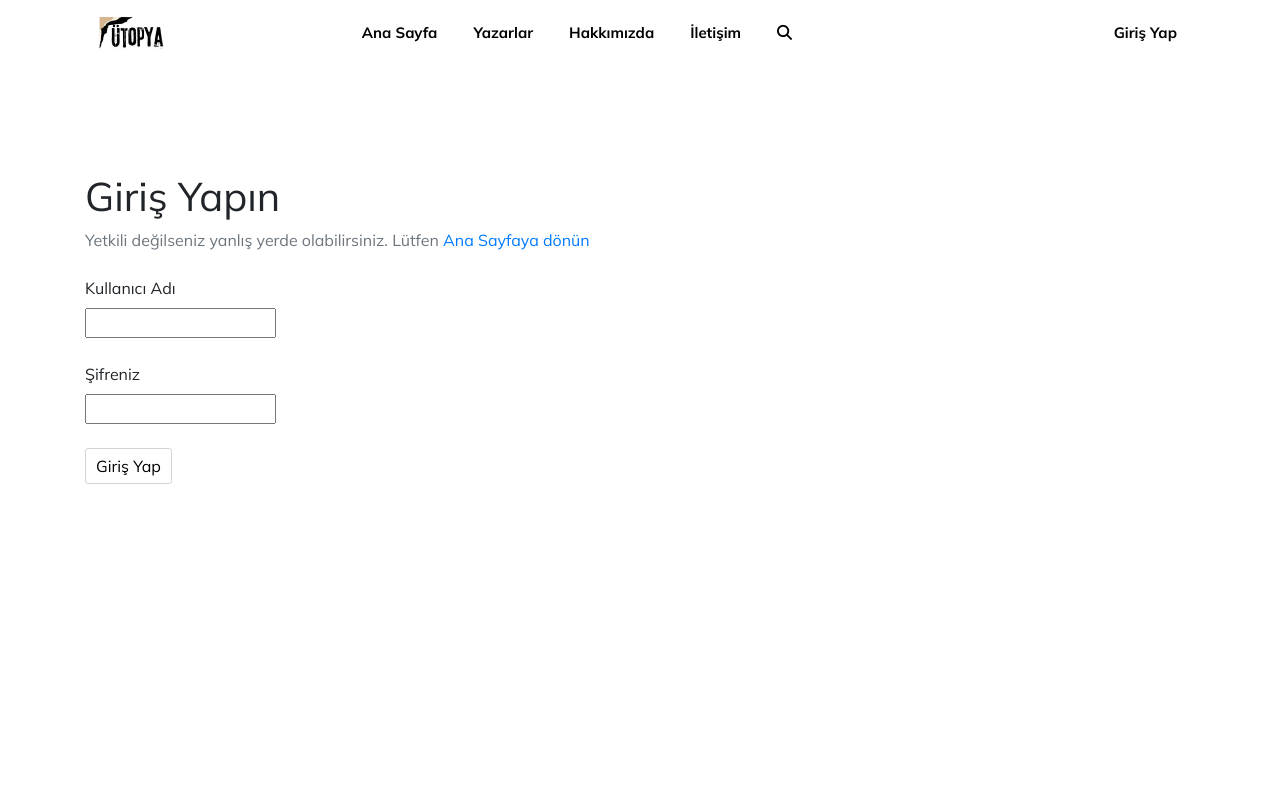
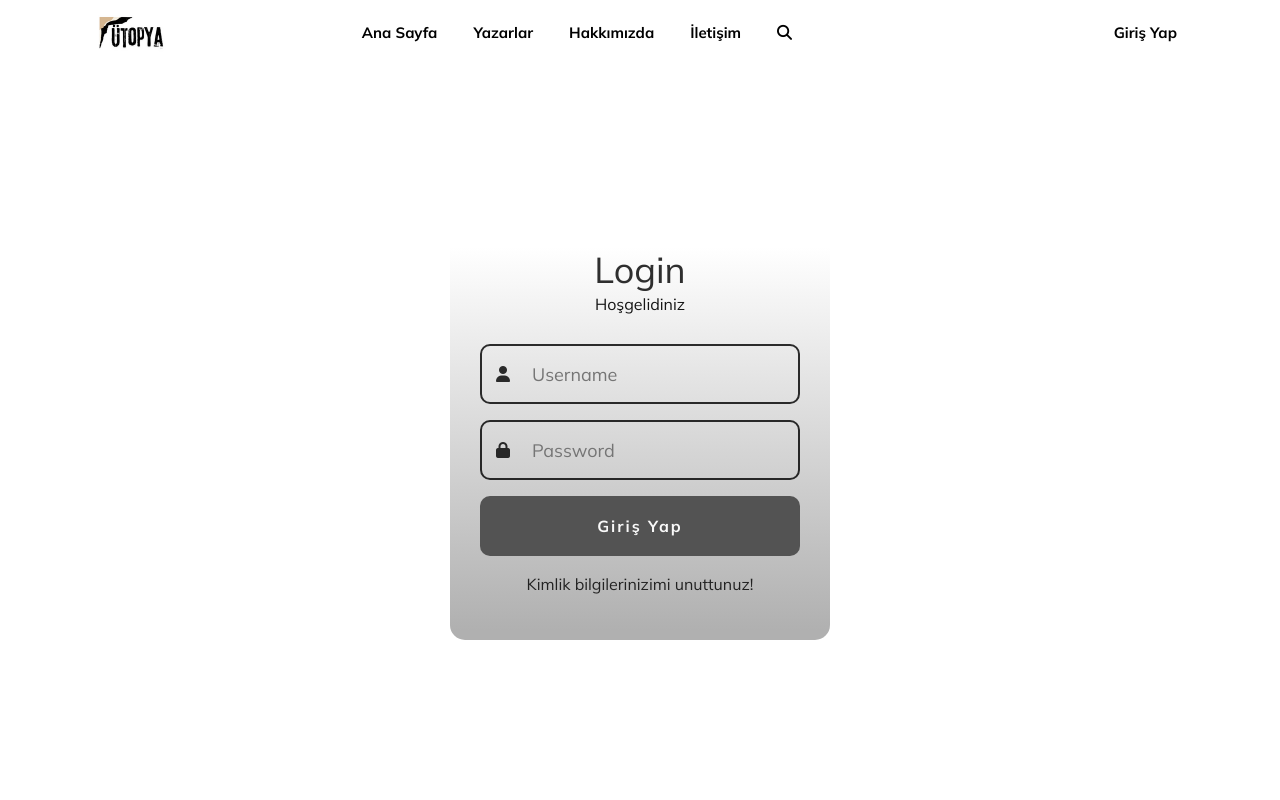
Before and after one commit to burhankaratas/utopya, a Flask app: page /login in a window 1280 px wide. Run offline with Flask 3, Linux system fonts and the light colour scheme.

Commit message:
Update login.html

```diff
--- a/templates/login.html
+++ b/templates/login.html
@@ -8,29 +8,155 @@
 {% endblock head %}
 
 {% block body %}
-<div class="container">
-    <div class="row lr1">
-        <div class="col-sm">
-            <h1 class="lh1">Giriş Yapın</h1>
-            <span class="text-muted"> Yetkili değilseniz yanlış yerde olabilirsiniz. Lütfen <a href="/">Ana Sayfaya
-                    dönün</a></span>
+<div class="login">
+    <h2>Login</h2>
+    <h3>Hoşgelidiniz</h3>
+    <form method="post" class="login-form">
+        <div class="textbox">
+            <input name="username" type="text" placeholder="Username">
+            <span class="material-symbols-outlined">
+                <i class="fa-solid fa-user"></i>
+            </span>
+        </div>
+        <div class="textbox">
+            <input name="password" type="password" placeholder="Password">
+            <span class="material-symbols-outlined">
+                <i class="fa-solid fa-lock"></i>
+            </span>
+        </div>
+        <button type="submit"> Giriş Yap</button>
+        <a href="#">
+            Kimlik bilgilerinizimi unuttunuz!
+        </a>
+    </form>
+</div>
 
-            <br><br>
 
-            <form method="post">
-                <label for="username">Kullanıcı Adı</label>
-                <br>
-                <input type="text" class="linput" name="username">
-                <br><br>
-                <label for="password">Şifreniz</label>
-                <br>
-                <input type="password" class="linput" name="password">
-                <br><br>
-                <input type="submit" value="Giriş Yap" class="lbuton">
-            </form>
-        </div>
-    </div>
-</div>
+<style>
+    * {
+        box-sizing: border-box;
+    }
+
+    html,
+    body {
+        height: 100%;
+    }
+
+    @keyframes bacground {
+        100% {
+            background-size: 4000px 1000px;
+        }
+    }
+
+    body {
+        display: grid;
+        place-items: center;
+        margin: 0;
+        padding: 0 24px;
+        background-size: 2000px 1000px;
+        background-position: -500px 0;
+        color: rgba(0, 0, 0, 0.815);
+        font-family: "Euclid Circular A";
+    }
+
+    @media (width >=500px) {
+        body {
+            padding: 0;
+        }
+    }
+
+    .login {
+        width: 90%;
+        padding: 70px 30px 44px;
+        border-radius: 15px;
+        background: linear-gradient(180deg, rgba(255,255,255,1) 15%, rgba(176,176,176,1) 98%);
+        text-align: center;
+    }
+
+    @media (width >=450px) {
+        .login {
+            width: 380px;
+        }
+    }
+
+    .login>h2 {
+        font-size: 36px;
+        font-weight: 500;
+        margin: 0 0 4px;
+    }
+
+    .login>h3 {
+        color: rgb(20, 20, 20);
+        margin: 0 0 30px;
+        font-weight: 500;
+        font-size: 16px;
+    }
+
+    .login-form {
+        display: grid;
+        gap: 16px;
+        place-items: center;
+        width: 100%;
+        margin: 0;
+    }
+
+    .textbox {
+        width: 100%;
+        position: relative;
+    }
+
+    .textbox span {
+        position: absolute;
+        top: 50%;
+        left: 16px;
+        translate: 0 -50%;
+        color: rgba(0, 0, 0, 0.815);
+    }
+
+    .login-form input,
+    .login-form button {
+        width: 100%;
+        height: 60px;
+        outline: none;
+        padding: 0;
+        font-family: inherit;
+        font-size: 16px;
+        border-radius: 10px;
+    }
+
+    .login-form input {
+        background: transparent;
+        border: 2px solid rgba(0, 0, 0, 0.815);
+        font-size: 18px;
+        padding: 0 20px 0 50px;
+        color: inherit;
+    }
+
+    .login-form input:focus {
+        border-color: #868686;
+    }
+
+    .login-form input:focus~span {
+        color: #868686;
+    }
+
+
+    .login-form button {
+        cursor: pointer;
+        background: #535353;
+        color: #f9f9f9;
+        border: 0;
+        font-weight: 600;
+        letter-spacing: 2px;
+    }
+
+    .login-form a {
+        color: rgba(0, 0, 0, 0.815);
+        font-size: 16px;
+        text-align: left;
+        text-decoration: none;
+    }
+</style>
 
 <br><br><br><br>
 {% endblock body %}
```
